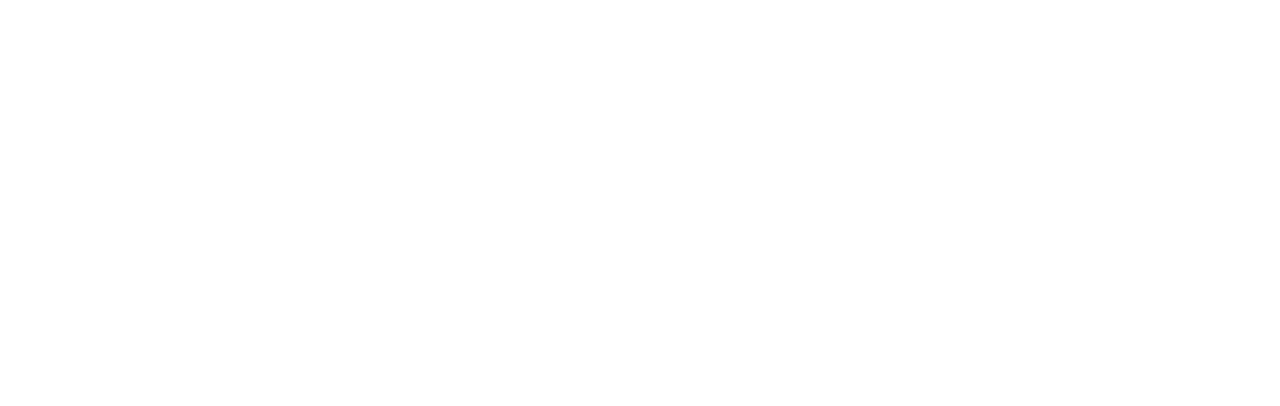
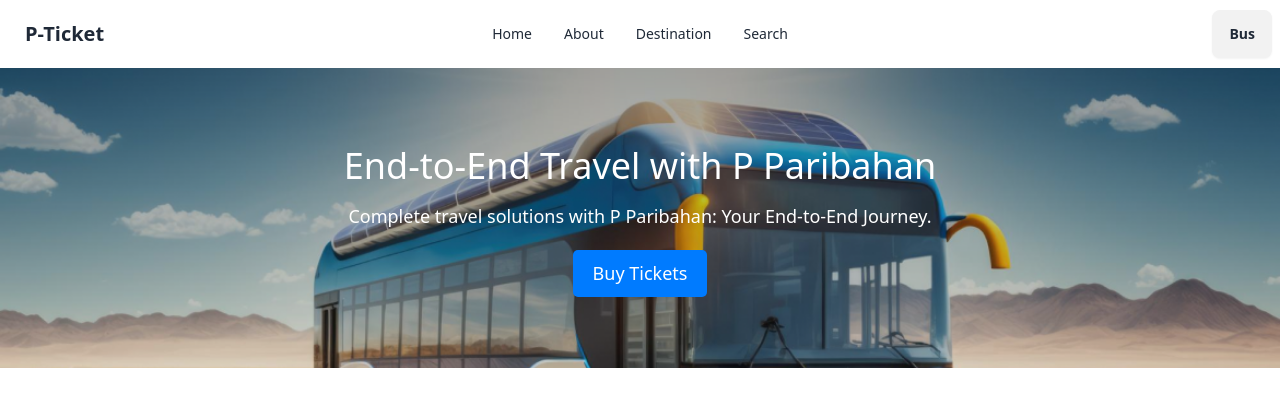
Before and after one commit to HasanCodeX/assignment4, a plain HTML site: page index.html in a window 1280 px wide. Drawn offline with nearby package versions, Linux system fonts and the light colour scheme.

Commit message:
banner start

```diff
--- a/index.html
+++ b/index.html
@@ -3,9 +3,95 @@
 <head>
     <meta charset="UTF-8">
     <meta name="viewport" content="width=device-width, initial-scale=1.0">
-    <title>Document</title>
+    <title>Bus Ticket Online</title>
+    <link rel="stylesheet" href="style/style.css">
+    <link rel="stylesheet" href="script/script.js">
+
+<link href="https://cdn.jsdelivr.net/npm/daisyui@4.7.3/dist/full.min.css" rel="stylesheet" type="text/css" />
+<script src="https://cdn.tailwindcss.com"></script>
+
 </head>
 <body>
 
+<header>
+    <!--navbersection-->
+    <div class="navbar bg-base-100">
+        <div class="navbar-start">
+          <div class="dropdown">
+            <div tabindex="0" role="button" class="btn btn-ghost lg:hidden">
+              <svg xmlns="http://www.w3.org/2000/svg" class="h-5 w-5" fill="none" viewBox="0 0 24 24" stroke="currentColor"><path stroke-linecap="round" stroke-linejoin="round" stroke-width="2" d="M4 6h16M4 12h8m-8 6h16" /></svg>
+            </div>
+            <ul tabindex="0" class="menu menu-sm dropdown-content mt-3 z-[1] p-2 shadow bg-base-100 rounded-box w-52">
+              <li><a>Item 1</a></li>
+              <li>
+                <a>Parent</a>
+                <ul class="p-2">
+                  <li><a>Submenu 1</a></li>
+                  <li><a>Submenu 2</a></li>
+                </ul>
+              </li>
+              <li><a>Item 3</a></li>
+            </ul>
+          </div>
+          <a class="btn btn-ghost text-xl">P-Ticket</a>
+        </div>
+        <div class="navbar-center hidden lg:flex">
+          <ul class="menu menu-horizontal px-1">
+            <li><a>Home</a></li>
+            <li><a>About</a></li>
+            <li><a>Destination</a></li>
+            <li><a>Search</a></li>
+          </ul>
+        </div>
+        <div class="navbar-end">
+          <a class="btn">Bus</a>
+        </div>
+      </div>
+</header>
+<main>
+    <!--banner section-->
+    <!DOCTYPE html>
+<html lang="en">
+<head>
+    <meta charset="UTF-8">
+    <meta name="viewport" content="width=device-width, initial-scale=1.0">
+    <title>My Website</title>
+
+
+</head>
+<body>
+
+<!-- Banner Section -->
+<section class="banner">
+    <h1 id="bannerTitle">End-to-End Travel with P Paribahan</h1>
+    <p id="bannerDescription">Complete travel solutions with P Paribahan: Your End-to-End Journey.</p>
+    <button id="bannerButton">Buy Tickets</button>
+
+
+   <style>
+    /* CSS for the banner section */
+   .banner {background-image: url(images/banner.png);/* Adjust the path as needed */
+    background-size: cover;
+    background-position: center;
+    height: 300px; /* Adjust height as needed */
+    color: white;
+    text-align: center;
+    display: flex;
+    flex-direction: column;
+    justify-content: center;
+    align-items: center;
+}</style>
+
+
+</section>
+
 </body>
 </html>
+
+
+
+<!--main section-->
+</main>
+
+</body>
+</html>
--- /dev/null
+++ b/script/script.js
@@ -0,0 +1,5 @@
+ // JavaScript to handle button click
+ document.getElementById("bannerButton").addEventListener("click", function() {
+    // You can add your logic here, for example, redirecting to another page:
+    window.location.href = "your_page_url.html";
+});
--- /dev/null
+++ b/style/style.css
@@ -0,0 +1,23 @@
+/* CSS for the banner section */
+
+.banner h1 {
+    font-size: 36px;
+    margin-bottom: 10px;
+}
+.banner p {
+    font-size: 18px;
+    margin-bottom: 20px;
+}
+.banner button {
+    padding: 10px 20px;
+    font-size: 18px;
+    background-color: #007bff;
+    color: white;
+    border: none;
+    cursor: pointer;
+    border-radius: 5px;
+    transition: background-color 0.3s;
+}
+.banner button:hover {
+    background-color: #0056b3;
+}
```
